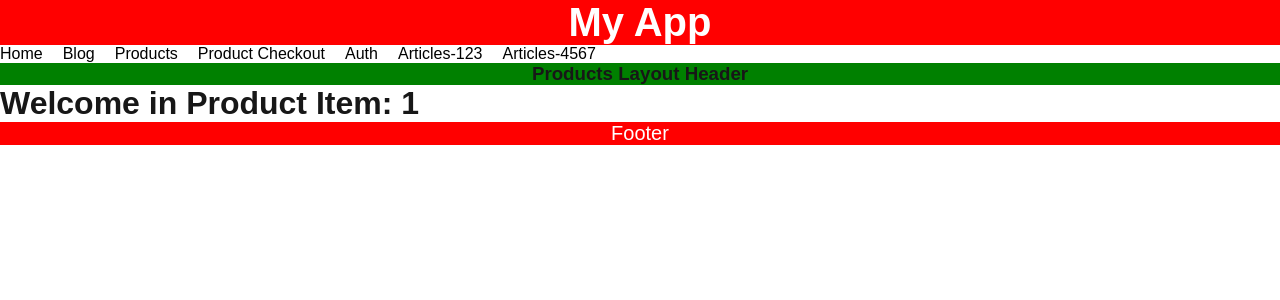
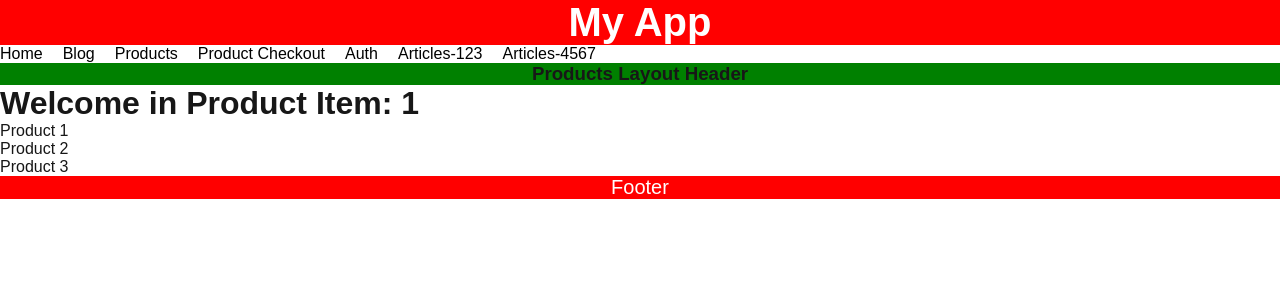
Before and after one commit to nuruzzamanhimel00/learn_next15_app, a Next.js app in the folder my-app-three/: page /products/1 in a window 1280 px wide. Shown: the top 300 px of the page. Built offline with nearby package versions, Linux system fonts and the light colour scheme.

Commit message:
metadata

```diff
--- /dev/null
+++ b/my-app-three/src/app/_lib/productList.js
@@ -0,0 +1,11 @@
+import Link from "next/link";
+
+export default function ProductList(){
+    return (<>
+    <ul>
+                <li><Link href="/products/1">Product 1</Link></li>
+                <li><Link  href="/products/2">Product 2</Link></li>
+                <li><Link href="/products/3">Product 3</Link></li>
+            </ul>
+    </>)
+}
--- a/my-app-three/src/app/layout.js
+++ b/my-app-three/src/app/layout.js
@@ -1,7 +1,7 @@
 // app/layout.js
 import { Geist, Geist_Mono } from "next/font/google";
 import "./globals.css";
-import Nav from "./nav";
+import Nav from "./_lib/nav";
 
 const geistSans = Geist({
   variable: "--font-geist-sans",
--- a/my-app-three/src/app/products/[productId]/page.js
+++ b/my-app-three/src/app/products/[productId]/page.js
@@ -1,11 +1,8 @@
 import { notFound } from "next/navigation";
+import ProductList from "../../_lib/productList";
 
 export async function generateMetadata({ params }, parent) {
   const {productId}= (await params) ?? ''
-
-
-
-
   return {
     title: `Product item: ${productId}`,
     description: `this is product item description: ${productId}`,
@@ -20,6 +17,7 @@
     return (
         <div>
             <h1> Welcome in Product Item: {productId} </h1>
+            <ProductList />
         </div>
     );
 }
--- a/my-app-three/src/app/products/page.js
+++ b/my-app-three/src/app/products/page.js
@@ -1,3 +1,4 @@
+import ProductList from "../_lib/productList.js"
 export const metadata = {
   title: 'Welcome to Products',
   description: 'lorem ipsum description',
@@ -6,6 +7,7 @@
     return (
         <div>
             <h1> Welcome in Products </h1>
+            <ProductList />
         </div>
     );
 }
```
Also changed, not shown: my-app-three/src/app/_lib/nav.js (renamed from my-app-three/src/app/nav.js).
